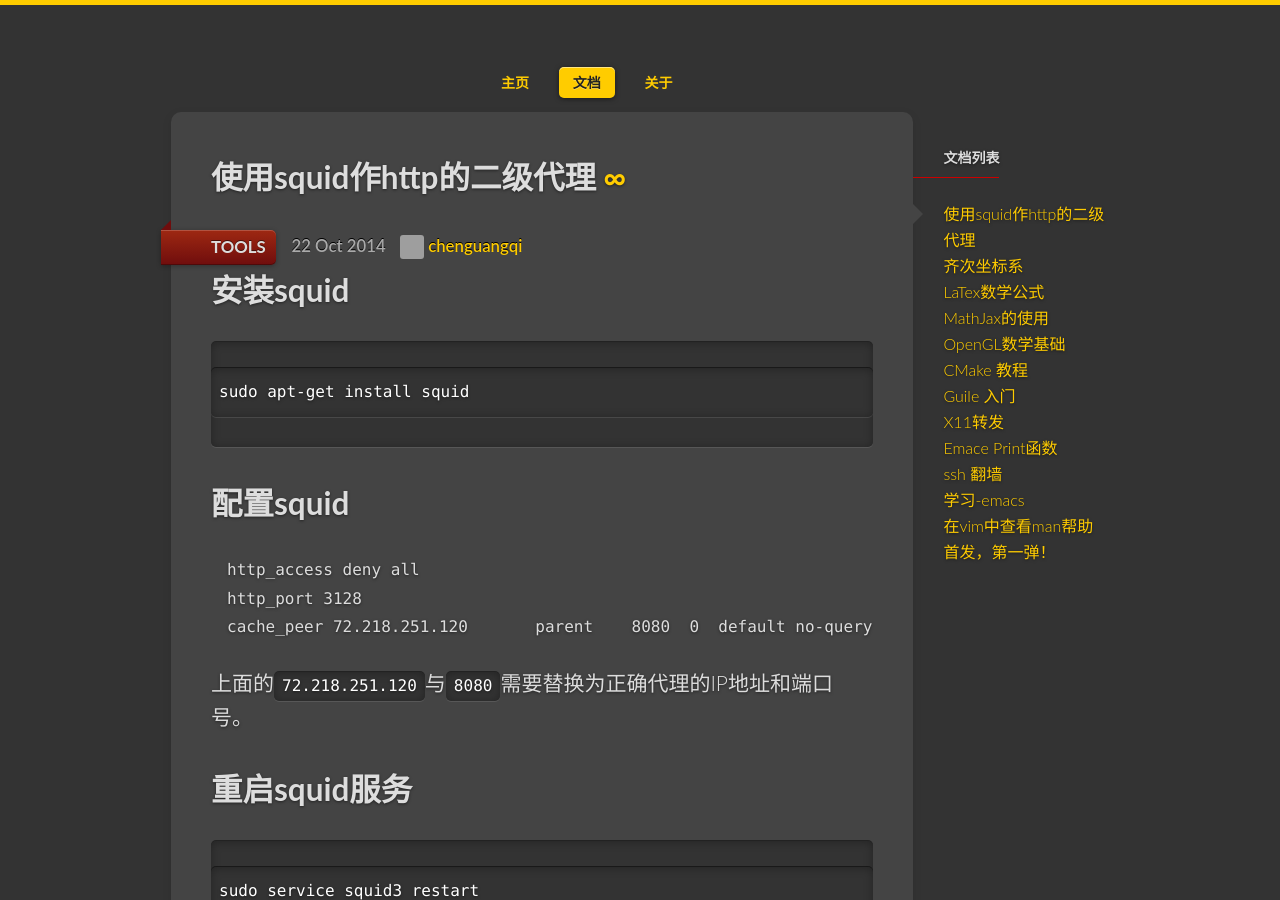
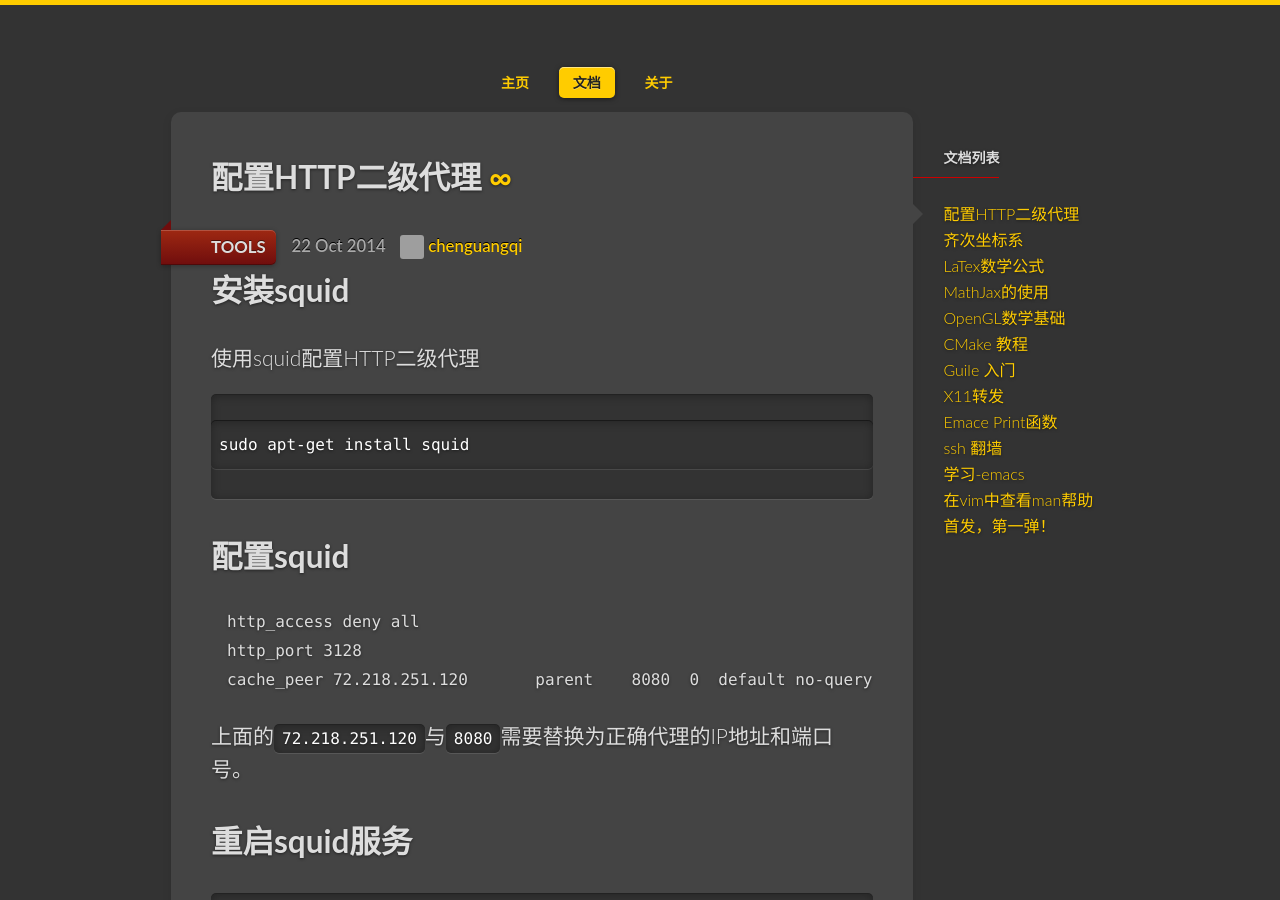
Before and after one commit to chenguangqi/chenguangqi.github.io, a Jekyll site: the page built from _posts/2014-10-22-squid-proxy.markdown, in a window 1280 px wide and 900 px high. Built offline with Jekyll 4.4.1, drawn with Linux system fonts in a browser that asks for light colours; nearby versions of some CDN libraries; library files that are not in the unit come from our copies; Markdown is read by kramdown in place of the engine named in the settings; comment, search, counter and statistics services are not loaded; grey boxes are pictures that could not be loaded.

Commit message:
Update 2014-10-22-squid-proxy.markdown

````diff
--- a/_posts/2014-10-22-squid-proxy.markdown
+++ b/_posts/2014-10-22-squid-proxy.markdown
@@ -1,11 +1,13 @@
 ---
 layout: articles_item
-title: 使用squid作http的二级代理
+title: 配置HTTP二级代理
 author: chenguangqi
 categories: [Tools]
 ---
 
 ## 安装squid
+
+使用squid配置HTTP二级代理
 
 ```bash
 sudo apt-get install squid
````
